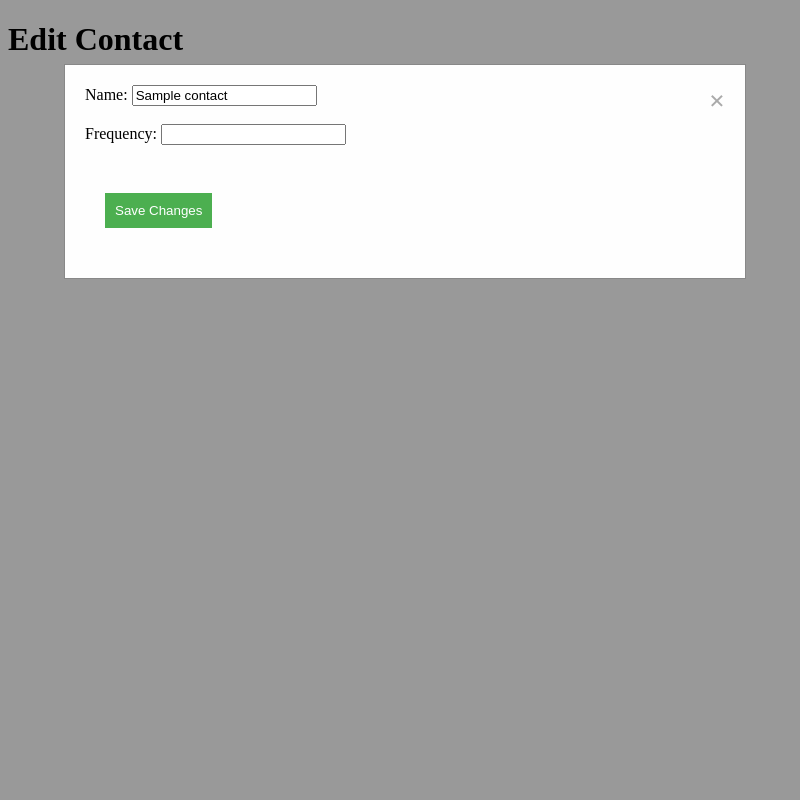
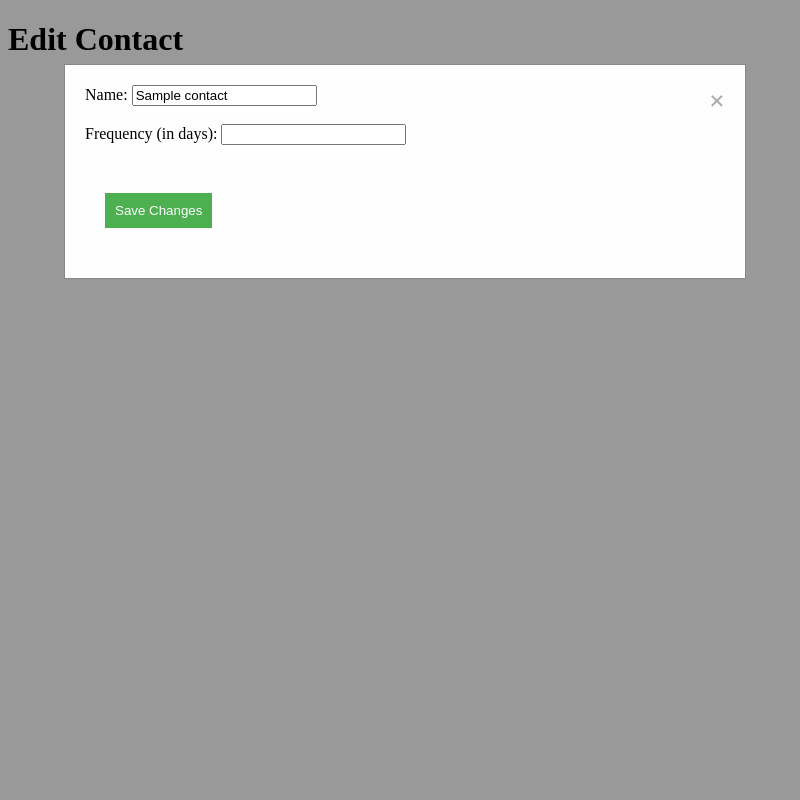
Before and after one commit to anupamck/willow, a Flask app: template app/templates/contactForm.html in a window 1280 px wide. Shown: the whole page, without its empty margins (0-800 px from the left). Run offline with Flask 3, Linux system fonts and the light colour scheme; the template is opened without the code that fills it: most values are stand-ins (such as "Sample title", 1, 10 or a date in 2020); parts of the project's set-up code (start-up, migrations or seed data) failed here and were passed over.

Commit message:
Specify frequency to be in days

```diff
--- a/app/templates/contactForm.html
+++ b/app/templates/contactForm.html
@@ -22,7 +22,7 @@
       <form action="{{ url_for('contacts.add_contact') }}" method="POST">
         <label for="name">Name:</label>
         <input type="text" id="name" name="name" value="" required><br><br>
-        <label for="frequency">Frequency:</label>
+        <label for="frequency">Frequency (in days):</label>
         <input type="number" id="frequency" name="frequency" value="" required min="1"><br><br>
         <button type="submit">Save Changes</button>
       </form>
@@ -31,7 +31,7 @@
         <input type="hidden" id="contact-id" name="id" value="{{ contact[0] }}">
         <label for="name">Name:</label>
         <input type="text" id="name" name="name" value="{{ contact[1] }}" required><br><br>
-        <label for="frequency">Frequency:</label>
+        <label for="frequency">Frequency (in days):</label>
         <input type="number" id="frequency" name="frequency" value="{{ contact[2] }}" required min="1"><br><br>
         <button type="submit">Save Changes</button>
       </form>
--- a/app/templates/contacts.html
+++ b/app/templates/contacts.html
@@ -15,7 +15,7 @@
       <thead>
         <tr>
           <th>Name</th>
-          <th>Frequency</th>
+          <th>Frequency (days)</th>
           <th></th>
           <th></th>
         </tr>
--- a/app/templates/home.html
+++ b/app/templates/home.html
@@ -14,7 +14,7 @@
       <thead>
         <tr>
           <th>Name</th>
-          <th>Frequency</th>
+          <th>Frequency (days)</th>
           <th>Last Interaction</th>
         </tr>
       </thead>
```
